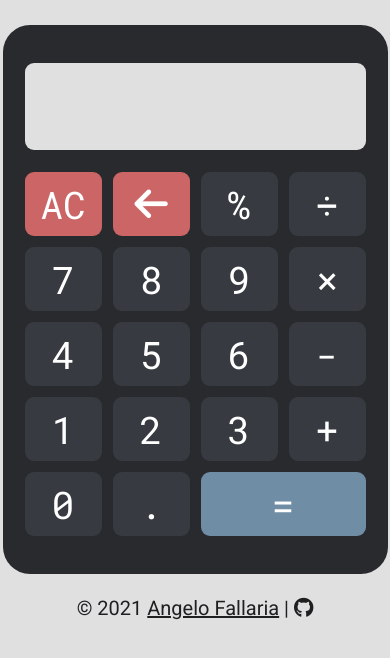
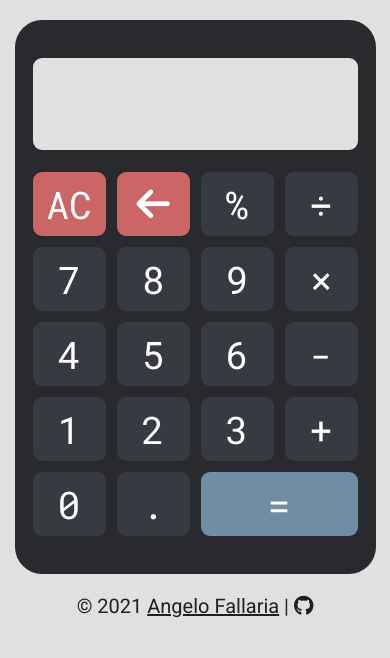
Before and after one commit to angelofallars/top-calculator, a website: page index.html in a window 390 px wide. Both pictures are taken after a click on the button "AC". Drawn offline with Linux system fonts and the light colour scheme.

Commit message:
feat: add mobile responsiveness

```diff
--- a/assets/css/styles.css
+++ b/assets/css/styles.css
@@ -144,32 +144,34 @@ html, body {
   -webkit-user-select: none;
 }
 
-.calc__btn:hover {
-  background-color: var(--base3--bright);
+.calc__btn--blue {
+  background-color: var(--blue--dark);
+}
+
+.calc__btn--red {
+  background-color: var(--red);
+}
+
+@media (min-width: 768px) {
+  .calc__btn:hover {
+    background-color: var(--base3--bright);
+  }
+
+  .calc__btn--blue:hover {
+    background-color: var(--blue--dark--hov);
+  }
+
+  .calc__btn--red:hover {
+    background-color: var(--red--bright);
+  }
 }
 
 .calc__btn:active {
   background-color: var(--base3--brighter);
 }
 
-.calc__btn--blue {
-  background-color: var(--blue--dark);
-}
-
-.calc__btn--blue:hover {
-  background-color: var(--blue--dark--hov);
-}
-
 .calc__btn--blue:active {
   background-color: var(--blue);
-}
-
-.calc__btn--red {
-  background-color: var(--red);
-}
-
-.calc__btn--red:hover {
-  background-color: var(--red--bright);
 }
 
 .calc__btn--red:active {
@@ -180,6 +182,20 @@ html, body {
   flex: 2;
 }
 
+@keyframes tap {
+  from {
+    filter: brightness(1.5);
+  }
+  to {
+    filter: brightness(1);
+  }
+}
+
+.calc__btn--tap {
+  animation-name: tap;
+  animation-duration: 0.4s;
+}
+
 a {
   color: var(--base1);
 }
@@ -187,3 +203,26 @@ a {
 ::moz-selection, ::selection {
   background: var(--blue);
 }
+
+@media all and (max-width: 600px) {
+  #container {
+    margin-top: 20px;
+    gap: 20px;
+  }
+
+  #calc {
+    padding-left: 18px;
+    padding-right: 18px;
+  }
+
+  .calc__display {
+    font-size: 0.95em;
+    padding: 4px 13px;
+    height: 92px;
+  }
+
+  .calc__btn {
+    width: 73px;
+    flex-basis: 73px;
+  }
+}
--- a/assets/js/script.js
+++ b/assets/js/script.js
@@ -3,6 +3,7 @@ const MAX_RESULT_LEN = 8;
 const MAX_INPUT_LEN = 12;
 const displayInput = document.querySelector(".calc__display__input");
 const displayResult = document.querySelector(".calc__display__result");
+const buttons = document.querySelectorAll(".calc__btn");
 const digitButtons = document.querySelectorAll(".calc__btn--num");
 const operationButtons = document.querySelectorAll(".calc__btn--op");
 const periodButton = document.querySelector("#period");
@@ -221,3 +222,19 @@ displayInput.addEventListener("animationend", (e) => {
     const target = e.target;
     target.classList.remove("calc__display__input--pop");
 });
+// Responsive animations
+buttons.forEach(button => {
+    button.addEventListener("click", (e) => {
+        const target = e.target;
+        const inMobileMode = window.matchMedia("(max-width: 768px)").matches;
+        if (inMobileMode) {
+            target.classList.add("calc__btn--tap");
+        }
+    });
+    button.addEventListener("animationend", (e) => {
+        const target = e.target;
+        if (target.classList.contains("calc__btn--tap")) {
+            target.classList.remove("calc__btn--tap");
+        }
+    });
+});
```
Also changed, not shown: assets/js/script.ts (+23 -0 lines).
